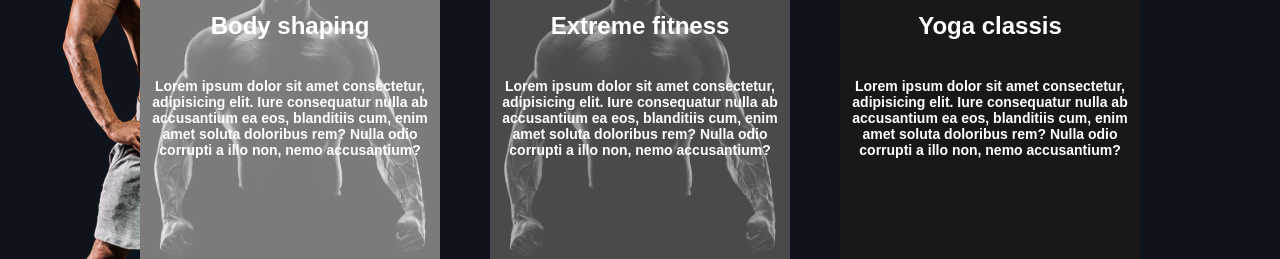
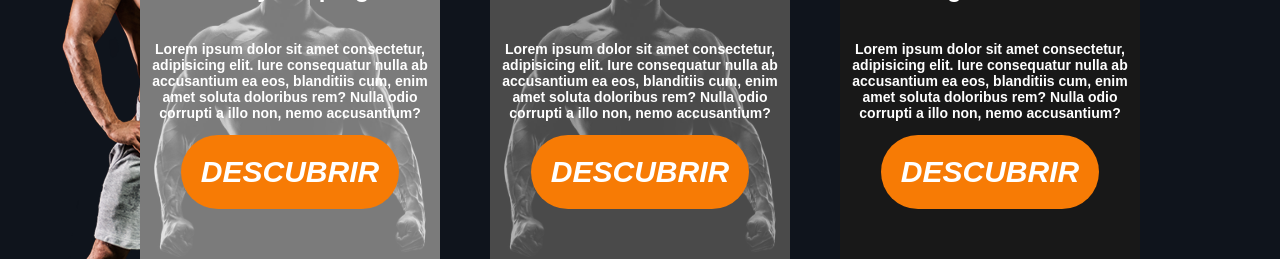
Before and after one commit to TeamMrWeb/Demo-5, a React (Vite) app: page / in a window 1280 px wide. Shown: the part 1020-1279 px from the top of the page. Built offline with nearby package versions, Linux system fonts and the light colour scheme.

Commit message:
#4 Added buttons params

```diff
--- a/src/components/Card.jsx
+++ b/src/components/Card.jsx
@@ -1,19 +1,27 @@
-export default function Card({title, paragraph, backgroundImage, backgroundColor}) {
-    const opacity = !backgroundImage? 1 : 0.5;
-
+import Button from "./Button";
+export default function Card({
+    title,
+    paragraph,
+    backgroundImage,
+    backgroundColor,
+    buttonEnabled,
+    buttonText,
+    buttonLink,
+}) {
+  const opacity = !backgroundImage ? 1 : 0.5;
     return (
         <div className="card">
-            {
-                backgroundImage &&
+            {backgroundImage && (
                 <div className="card-background">
-                    <img className="card__image" src={backgroundImage} alt="background" />
+                <img className="card__image" src={backgroundImage} alt="background" />
                 </div>
-            }
-            <div className="card-filter" style={{backgroundColor, opacity}}/>
+            )}
+            <div className="card-filter" style={{ backgroundColor, opacity }} />
             <div className="card-content">
                 <h3 className="card__title">{title}</h3>
                 <p className="card__paragraph">{paragraph}</p>
+                {buttonEnabled && <Button text={buttonText} to={buttonLink} />}
             </div>
         </div>
-    )
+    );
 }
--- a/src/pages/home/sections/Activities.jsx
+++ b/src/pages/home/sections/Activities.jsx
@@ -12,17 +12,26 @@ export default function Activities() {
                     backgroundImage={bodyshaping}
                     backgroundColor={"#f5f5f5"}
                     paragraph="Lorem ipsum dolor sit amet consectetur, adipisicing elit. Iure consequatur nulla ab accusantium ea eos, blanditiis cum, enim amet soluta doloribus rem? Nulla odio corrupti a illo non, nemo accusantium?"
+                    buttonEnabled={true}
+                    buttonText={"Descubrir"}
+                    buttonLink={"/clases/bodyshaping"}
                 />
                 <Card
                     title={"Extreme fitness"}
                     backgroundImage={bodyshaping}
                     backgroundColor={"#939393"}
                     paragraph="Lorem ipsum dolor sit amet consectetur, adipisicing elit. Iure consequatur nulla ab accusantium ea eos, blanditiis cum, enim amet soluta doloribus rem? Nulla odio corrupti a illo non, nemo accusantium?"
+                    buttonEnabled={true}
+                    buttonText={"Descubrir"}
+                    buttonLink={"/clases/extreme_fitness"}
                 />
                 <Card
                     title={"Yoga classis"}
                     backgroundColor={"#181818"}
                     paragraph="Lorem ipsum dolor sit amet consectetur, adipisicing elit. Iure consequatur nulla ab accusantium ea eos, blanditiis cum, enim amet soluta doloribus rem? Nulla odio corrupti a illo non, nemo accusantium?"
+                    buttonEnabled={true}
+                    buttonText={"Descubrir"}
+                    buttonLink={"/clases/yoga_classis"}
                 />
             </div>
             <Button text="Conocer más" />
```
